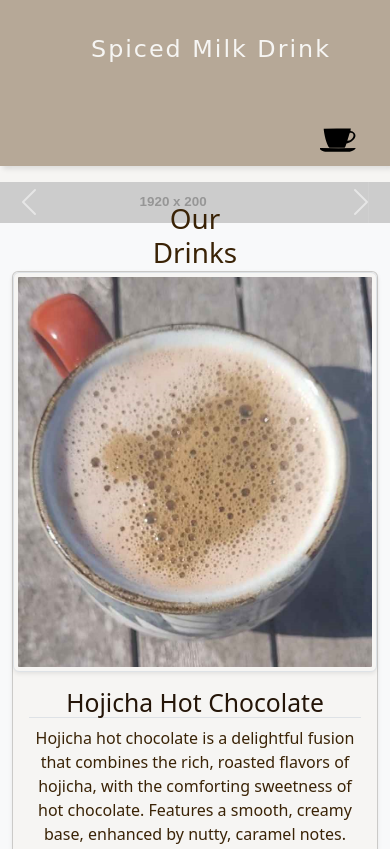
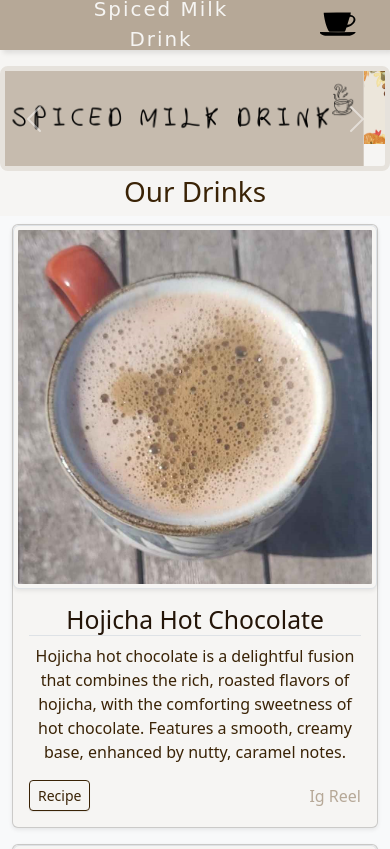
Before and after one commit to sirwilliamthefirst/SpicedMilkDrink, a website: page menu.html in a window 390 px wide. Shown: the top 849 px of the page. Drawn offline with Linux system fonts and the light colour scheme; placeholder pictures from the web are drawn by us; a web font is replaced by a local one.

Commit message:
fixed mobile sidebar

```diff
--- a/menu.html
+++ b/menu.html
@@ -27,11 +27,8 @@
           <li><a href="/news.html">News</a></li>
           <li><a href="/contact.html">Contact</a></li>
           </ul>
-    <ul class="hideOnDesktop" >
-      <li class="title"><a href="/">Spiced Milk Drink</a></li>
-    </ul>
         <ul>
-      <li class="hideOnMobile"><a href="/">Spiced Milk Drink</a></li>
+          <li><a href="/">Spiced Milk Drink</a></li>
           <li class="hideOnMobile"><a href="/menu.html">Menu</a></li>
           <li class="hideOnMobile"><a href="/about.html">About</a></li>
           <li class="hideOnMobile"><a href="/news.html">News</a></li>
@@ -42,39 +39,36 @@
           </ul>
           </nav>
 
-      <div class="position-relative">
-        <!-- Bootstrap Carousel -->
-        <div id="carousel" class="carousel slide" data-bs-ride="carousel">
-          <div class="carousel-inner">
+      <div id="carousel" class="carousel slide carousel-border mt-0 pt-0" data-bs-ride="carousel">
+        <div class="carousel-inner ">
           <div class="carousel-item active">
-              <img src="https://via.placeholder.com/1920x200" class="d-block w-100" alt="Slide 1">
+            <img src="assets\spiced_milk_drink_banner.png" class="d-block w-100" alt="Slide 1">
           </div>
           <div class="carousel-item">
-              <img src="https://via.placeholder.com/1920x200" class="d-block w-100" alt="Slide 2">
+            <img src="assets\pumpkin_spice_seasonal_banner.png" class="d-block w-100" alt="Slide 2">
           </div>
           <div class="carousel-item">
             <img src="https://via.placeholder.com/1920x200" class="d-block w-100" alt="Slide 3">
           </div>
         </div>
         <!-- Carousel controls (optional) -->
-          <a class="carousel-control-prev" href="#carouselExample" role="button" data-bs-slide="prev">
+        <a class="carousel-control-prev" href="#carousel" role="button" data-bs-slide="prev">
           <span class="carousel-control-prev-icon" aria-hidden="true"></span>
           <span class="visually-hidden">Previous</span>
         </a>
-          <a class="carousel-control-next" href="#carouselExample" role="button" data-bs-slide="next">
+        <a class="carousel-control-next" href="#carousel" role="button" data-bs-slide="next">
           <span class="carousel-control-next-icon" aria-hidden="true"></span>
           <span class="visually-hidden">Next</span>
         </a>
       </div>
 
-        <!-- Banner (Overlay) -->
-        <div class="carousel-caption position-absolute top-50 start-50 translate-middle text-center">
+
+      <div class="text-center my-1">
         <h1 class="fw-dark">Our Drinks</h1>
-          <p class=" text-body-secondary fw-dark">Check out our drinks and recipes!</p>
-        </div>
       </div>
 
-      <div class="album py-5 bg-body-tertiary">
+
+      <div class="album py-2 bg-body-tertiary">
     <div class="container">
         <div class="row row-cols-1 row-cols-sm-2 row-cols-md-3 g-3">
             <div class="col">
@@ -156,7 +150,7 @@
             <a href="/" class="mb-3 me-2 mb-md-0 text-body-secondary text-decoration-none lh-1">
               <svg class="bi" width="30" height="24"><use xlink:href="#bootstrap"/></svg>
             </a>
-            <span class="mb-3 mb-md-0 text-body-secondary">&copy; 2024 Company, Inc</span>
+            <span class="mb-3 mb-md-0 text-body-secondary">&copy; 2024 Spiced Milk Drink, Inc</span>
           </div>
 
           <ul class="nav col-md-4 justify-content-end list-unstyled d-flex">
--- a/style.css
+++ b/style.css
@@ -57,6 +57,11 @@ nav ul{
  display: flex;
  justify-content: flex-end;
  align-items: center;
+}
+
+.carousel-border {
+  border: 5px solid #e6e2dc; /* Adjust the thickness and color */
+  border-radius: 8px; /* Optional: Add rounded corners */
 }
 
 nav li{
@@ -127,22 +132,7 @@ nav li:first-child{
 }
 
 
-.card {
-  display: flex;
-  flex-direction: column;
-  height: 100%; /* Make the card take full height of its container */
-}
 
-.card-body {
-  flex-grow: 1; /* Ensure the body grows to fill available space */
-  display: flex;
-  flex-direction: column;
-  justify-content: space-between;
-}
-.card img {
-    object-fit: cover; /* Ensure the images maintain aspect ratio while filling space */
-    height: 400px; /* Ensure the image height is uniform */
-  }
 @media(max-width: 800px){
   .title{
     height: 100px;
```
Also changed, not shown: index.html (+2 -5 lines), news.html (+1 -1 lines), Assets/pumpkin_spice_seasonal_banner.png (added). Lines whose indentation alone changed are shown as unchanged.
